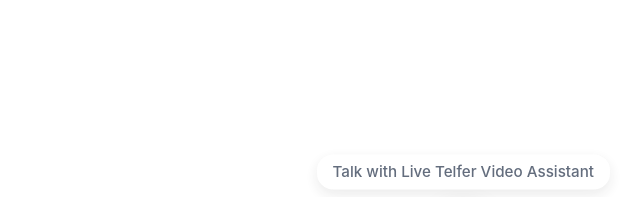
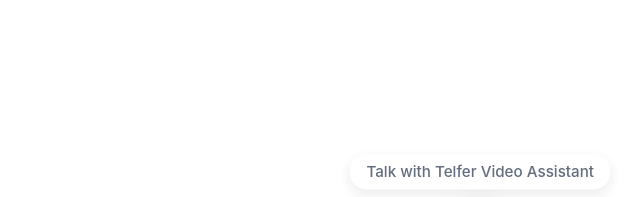
Before and after one commit to deepakuplers/telfer-chatbot, a plain HTML site: page index.html in a window 1280 px wide. Shown: the part 500-697 px from the top of the page, 640-1280 px from the left. Drawn offline with Linux system fonts and the light colour scheme; no server answers.

Commit message:
version3

```diff
--- a/index.html
+++ b/index.html
@@ -534,7 +534,7 @@
 <body>
 
     <div class="chat-launcher" id="chatLauncher">
-        <div class="chat-text-animation" id="floatingText">Talk with Live Telfer Video Assistant</div>
+        <div class="chat-text-animation" id="floatingText">Talk with Telfer Video Assistant</div>
         <button class="chat-button" id="chatToggle">
             <img src="telfer.png" alt="Telfer Digital Logo">
         </button>
```
